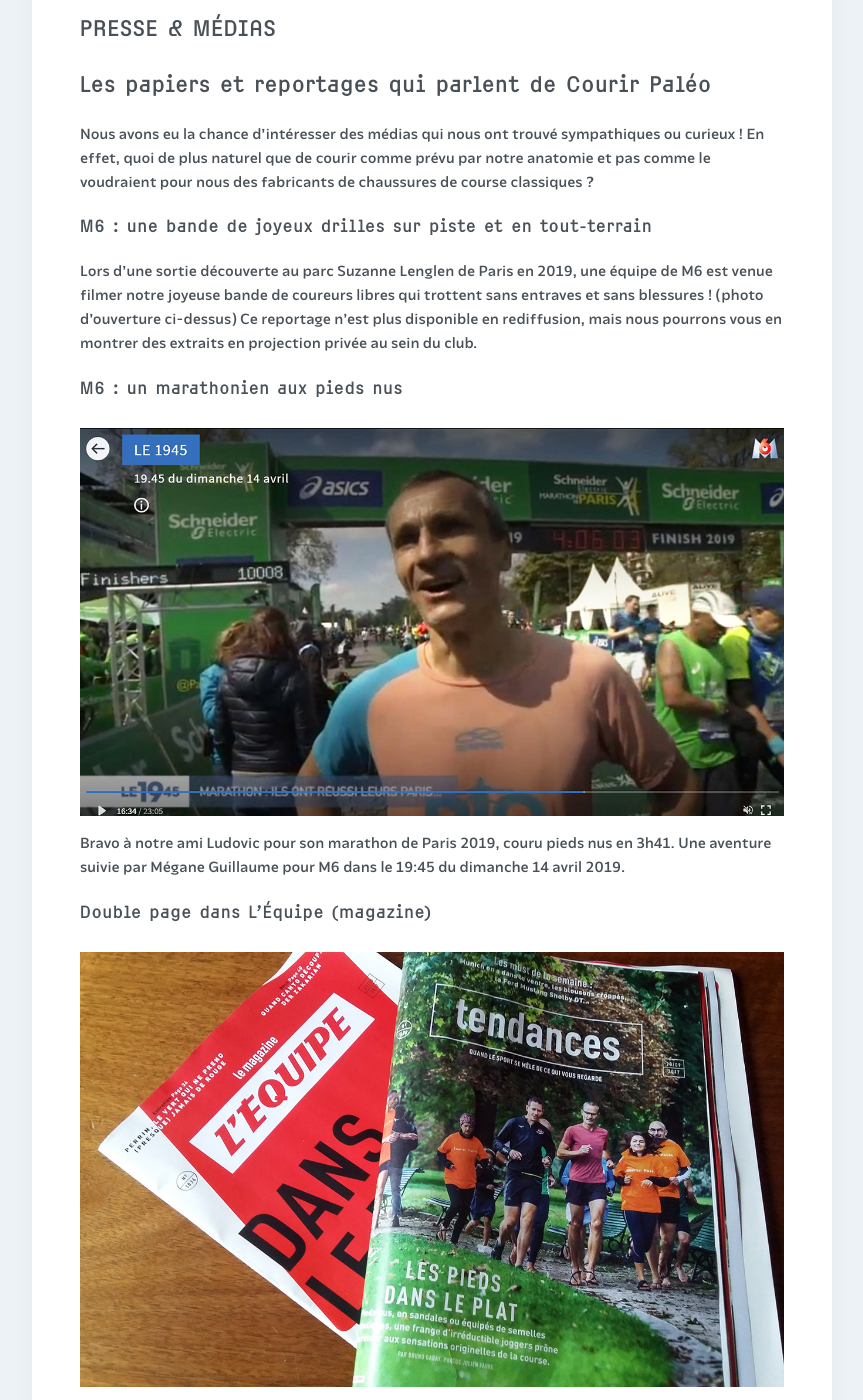
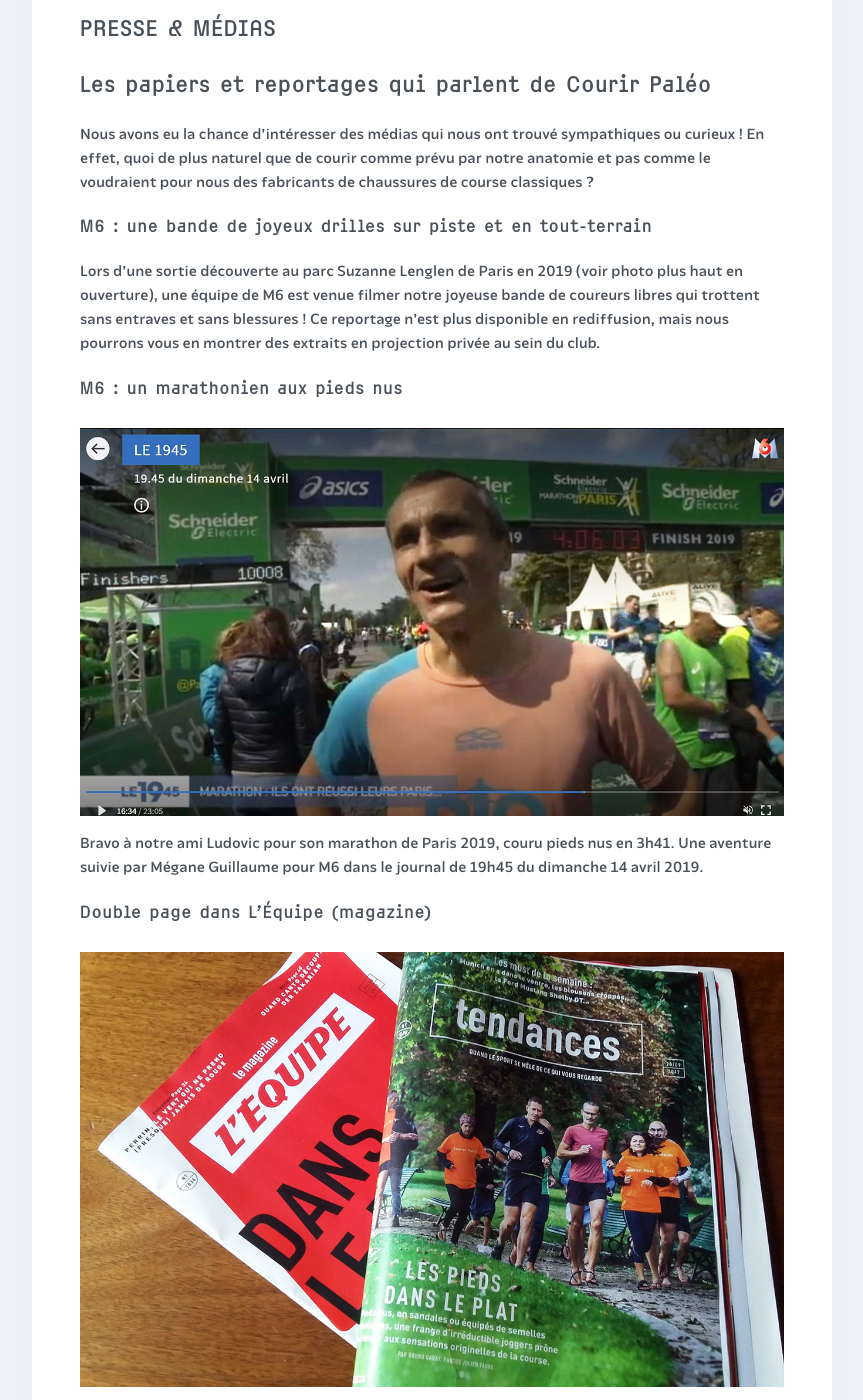
Before and after one commit to courirpaleo/courirpaleo.github.io, a Jekyll site: the page built from _pages-secondary/presse.md, in a window 1280 px wide and 1400 px high, scrolled down 565 px. Shown: the whole window, without its empty margins (208-1071 px from the left). Built offline with Jekyll 4.4.1, drawn with Linux system fonts in a browser that asks for light colours; some web fonts are replaced.

Commit message:
Update presse.md

```diff
--- a/_pages-secondary/presse.md
+++ b/_pages-secondary/presse.md
@@ -10,12 +10,11 @@
 Nous avons eu la chance d'intéresser des médias qui nous ont trouvé sympathiques ou curieux&nbsp;! En effet, quoi de plus naturel que de courir comme prévu par notre anatomie et pas comme le voudraient pour nous des fabricants de chaussures de course classiques&nbsp;?
 
 ### M6 : une bande de joyeux drilles sur piste et en tout-terrain
-Lors d'une sortie découverte au parc Suzanne Lenglen de Paris en 2019, une équipe de M6 est venue filmer notre joyeuse bande de coureurs libres qui trottent sans entraves et sans blessures&nbsp;! (photo d'ouverture ci-dessus)
-Ce reportage n'est plus disponible en rediffusion, mais nous pourrons vous en montrer des extraits en projection privée au sein du club.
+Lors d'une sortie découverte au parc Suzanne Lenglen de Paris en 2019 (voir photo plus haut en ouverture), une équipe de M6 est venue filmer notre joyeuse bande de coureurs libres qui trottent sans entraves et sans blessures&nbsp;! Ce reportage n'est plus disponible en rediffusion, mais nous pourrons vous en montrer des extraits en projection privée au sein du club.
 
 ### M6 : un marathonien aux pieds nus
 ![Courir Paleo](/assets/images/CourirPaleo_M6_marathon_Ludovic_1200px.jpg)
-Bravo à notre ami Ludovic pour son marathon de Paris 2019, couru pieds nus en 3h41. Une aventure suivie par Mégane Guillaume pour M6 dans le 19:45 du dimanche 14 avril 2019.
+Bravo à notre ami Ludovic pour son marathon de Paris 2019, couru pieds nus en 3h41. Une aventure suivie par Mégane Guillaume pour M6 dans le journal de 19h45 du dimanche 14 avril 2019.
 
 ### Double page dans L'Équipe (magazine)
 ![Courir Paleo](/assets/images/CourirPaleo_couv_Equipe_Mag_1200px.jpg)
```
